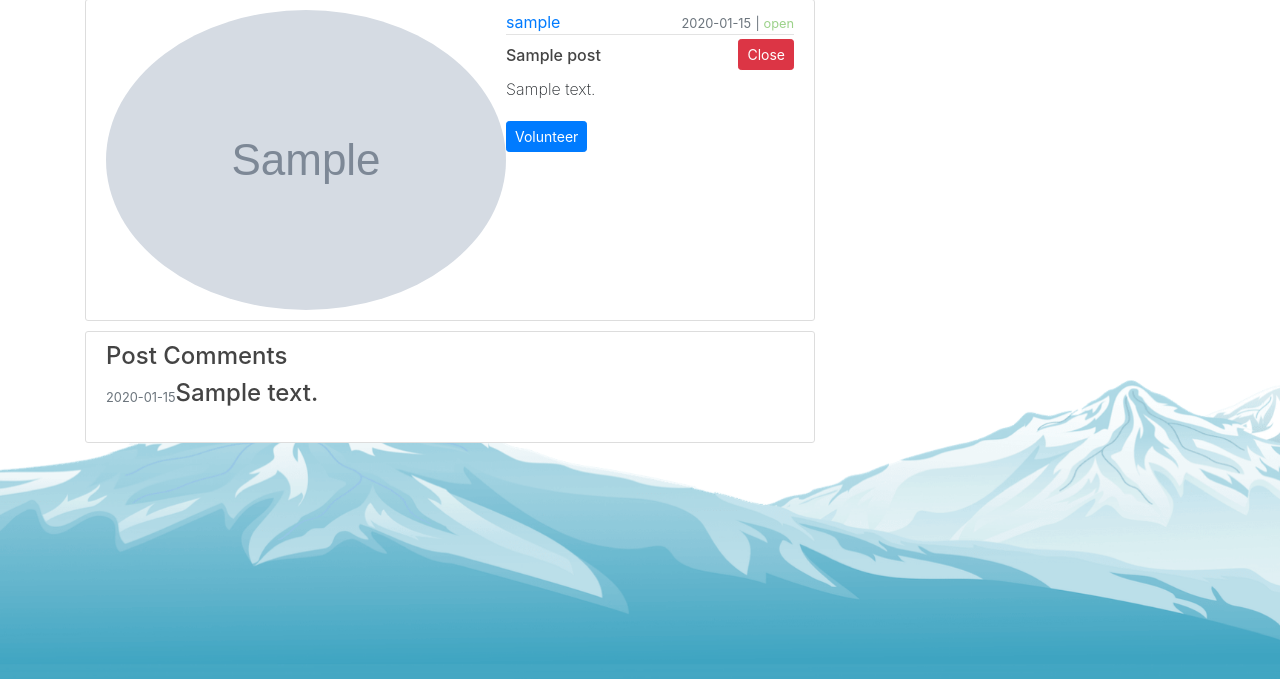
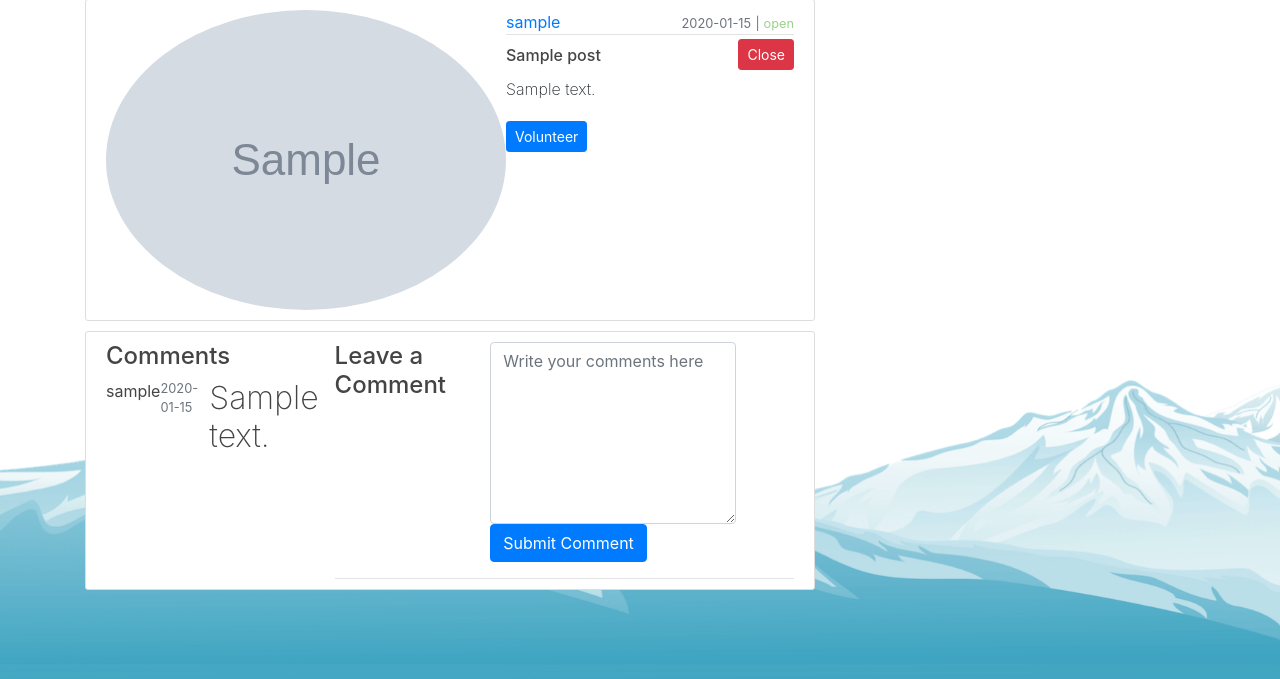
Before and after one commit to SinaBehrouz/Benefactors, a Flask app: page /post/1 in a window 1280 px wide. Shown: the part 81-760 px from the top of the page. Run offline with Flask 2, Linux system fonts and the light colour scheme; tables that the repository leaves empty hold one stand-in row (values such as "Sample post"); grey boxes marked "Sample" are stand-in pictures; some libraries are stand-ins or nearby versions.

Commit message:
Revised the model database, and create a Form. WIP: Needs to remodel the CSS style and HTML, also needs ^Xto connect with the routing

```diff
--- a/web/benefactors/models.py
+++ b/web/benefactors/models.py
@@ -40,6 +40,7 @@ class User(db.Model, UserMixin):
     user_image = db.Column(db.String(40), default='default.jpg')
 
     posts = db.relationship('Post', backref='author', lazy=True, foreign_keys ='Post.user_id')
+    comments = db.relationship('PostComment', backref='cmt_author', lazy=True, foreign_keys ='PostComment.user_id')
 
     def get_reset_token(self, expires_sec=1800):
         s = Serializer(app.config['SECRET_KEY'], expires_sec)
--- a/web/benefactors/routes.py
+++ b/web/benefactors/routes.py
@@ -6,7 +6,7 @@ from flask_login import login_user, current_user, logout_user, login_required
 from benefactors import app, db, bcrypt, mail
 from benefactors.models import User, Post, PostComment, statusEnum
 from benefactors.forms import (LoginForm, SignUpForm, AccountUpdateForm,
-                                PostForm, RequestResetForm, ResetPasswordForm, SearchForm)
+                                PostForm, RequestResetForm, ResetPasswordForm, SearchForm, PostCommentForm)
 from flask_mail import Message
 from sqlalchemy import or_
 #-------------------------------------------Login/Logout-------------------------------------------
@@ -126,6 +126,8 @@ def create_new_post():
 @app.route("/post/<int:post_id>", methods=['GET', 'POST'])
 def post(post_id):
     post = Post.query.get_or_404(post_id)
+    comments = db.session.query(PostComment).filter_by(post_id = post_id)
+
     if request.method == 'POST':
         if current_user.is_authenticated:
             if 'volunteer_btn' in request.form and request.form['volunteer_btn'] == 'Volunteer':
@@ -223,12 +225,36 @@ def single_post(post_id):
         #@todo: are we actually deleting the post or changing the status to closed or deleted?
         return {"Message": 'post with id ' + str(post_id) + ' has been deleted'}, 200
 
+
 #-------------------------------Post's Comment----------------------------------------
 
-# Create a new post cmment on a Post
-# @app.route("/post/<int:post_id>", methods=['GET', 'POST'])
-# @login_required
-# def create_post_comment(post_id):
+# Create a new post comment on a Post
+@app.route("/post/<int:post_id>/comment/", methods=['GET', 'POST'])
+@login_required
+def create_post_comment(post_id):
+    post = Post.query.get_or_404(post_id)
+    comments = db.session.query(PostComment).filter_by(post_id = post_id)
+    curr_user_volunteering = False
+    if post.volunteer == current_user.id:
+        curr_user_volunteering = True
+
+    if request.method == 'POST':
+        if current_user.is_authenticated:
+            form = PostCommentForm()
+            # post = Post.query.get_or_404(post_id)
+            if form.validate_on_submit():
+                created_comment = PostComment(comment_desc=form.comment_desc.data, cmt_author=current_user, user_id = current_user.id, post_id = post_id)
+                db.session.add(created_comment)
+                db.session.commit()
+                flash('Comment Submitted!', 'success')
+                return render_template('post.html', title=post.title, post=post, curr_user_volunteering=curr_user_volunteering, comments = comments)
+        else:
+            flash('You must be logged in to volunteer for a post!', 'warning')
+            return redirect(url_for('login'))
+
+    else:
+        return render_template('post.html', title=post.title, post=post, curr_user_volunteering=curr_user_volunteering, comments = comments)
+
 
 
 #--------------------------------------Account----------------------------------------
--- a/web/benefactors/templates/post.html
+++ b/web/benefactors/templates/post.html
@@ -48,18 +48,31 @@
       {% endif %}
     </div>
   </article>
-    <article class="media content-section">
-      <div class="comment-form">
-          <h4> Post Comments </h4>
-          {% for comment in comments %}
-          <div class="form-group form-inline">
-              <p> {{ comment.user_id.username }}</p>
-              <small class="text-muted">{{ comment.date_posted.strftime('%Y-%m-%d') }}</small>
-              <h4> {{ comment.comment_desc }} </h4>
+  <article class="media content-section">
+    <div class="comments-area">
+        <h4> Comments </h4>
+        <div class="comment-list">
+        {% for comment in comments %}
+          <div class="single-comment justify-content-between d-flex">
+            <p class="article-title"> {{ comment.cmt_author.username }}</p>
+            <small class="text-muted date">{{ comment.date_posted.strftime('%Y-%m-%d') }}</small>
+            <h2 class = "article-content"> {{ comment.comment_desc }} </h2>
           </div>
-          {% endfor %}
-      </div>
-    </article>
+        </div>
+        {% endfor %}
+    </div>
+
+    <div class="article-metadata">
+      <h4> Leave a Comment </h4>
+      <form method = "POST">
+        <div class="form-group form-inline">
+            <textarea name="message" class="form-control" rows="7" name="message" placeholder="Write your comments here" onfocus="this.placeholder = ''" onblur="this.placeholder = 'Message'" required=""></textarea>
+            <input class="btn btn-primary" type="submit" value="Submit Comment">
+        </div>
+      </form>
+    </div>
+  </article>
+
   <div class="modal fade" id="deleteModal" tabindex="-1" role="dialog" aria-labelledby="deleteModalLabel" aria-hidden="true">
     <div class="modal-dialog" role="document">
       <div class="modal-content">
```
Also changed, not shown: web/benefactors/forms.py (+9 -0 lines).
